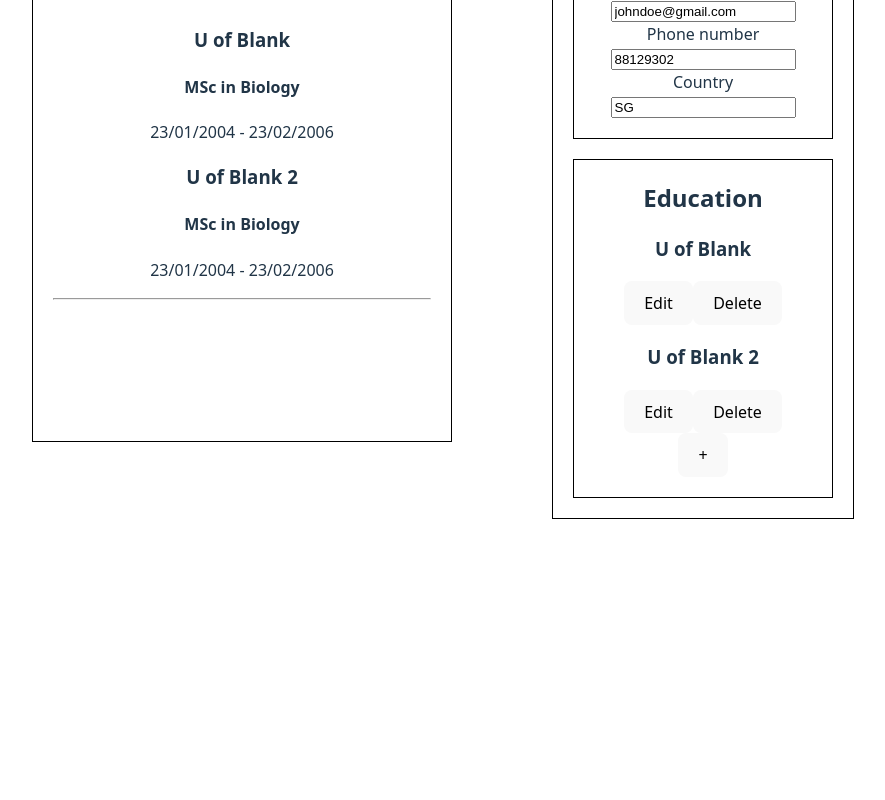
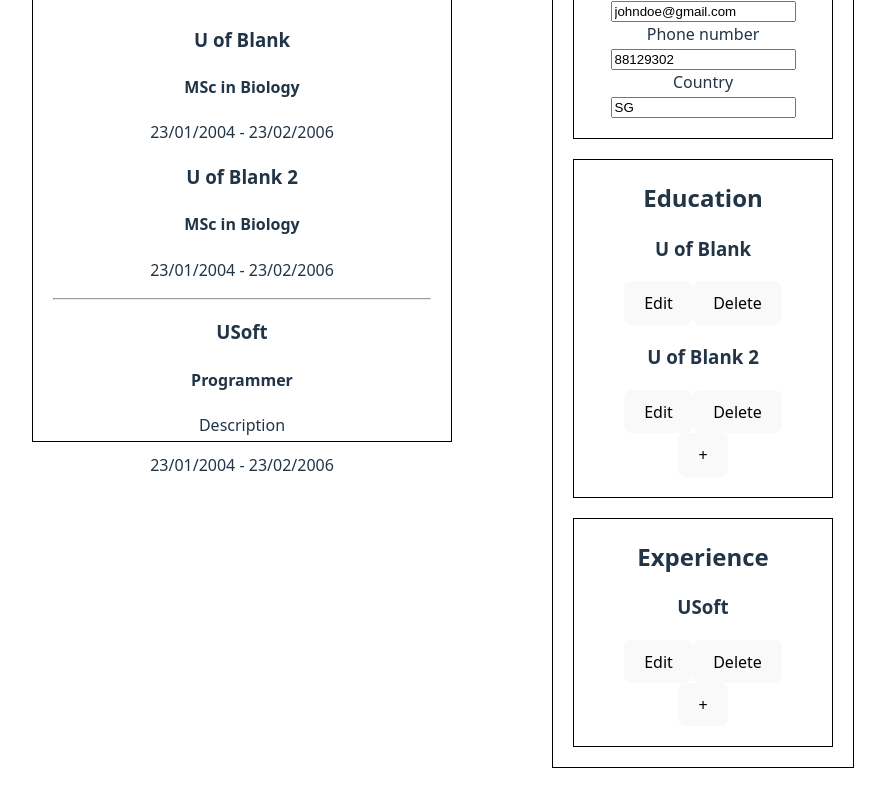
Before and after one commit to slabwu/cv, a React (Vite) app: page / in a window 1280 px wide. Shown: the part 309-1109 px from the top of the page, without its empty margins (197-1082 px from the left). Before the commit the page ends 860 px from the top, so only its background shows below. Built offline with nearby package versions, Linux system fonts and the light colour scheme.

Commit message:
Add experience section

```diff
--- a/src/content.jsx
+++ b/src/content.jsx
@@ -1,6 +1,7 @@
 import { useState } from 'react'
 import Details from './details.jsx'
 import Education from './education.jsx'
+import Experience from './experience.jsx'
 import Resume from './resume.jsx'
 
 export default function Content() {
@@ -8,32 +9,43 @@ export default function Content() {
         name: "John Doe",
         email: "johndoe@gmail.com",
         phone: "88129302",
-        country: "SG",
+        country: "SG"
     });
 
     const [education, setEducation] = useState([
         {
-        id: 0,
+            id: crypto.randomUUID(),
             name: "U of Blank",
             degree: "MSc in Biology",
             start: "23/01/2004",
-        end: "23/02/2006",
+            end: "23/02/2006"
         },
         {
-        id: 1,
+            id: crypto.randomUUID(),
             name: "U of Blank 2",
             degree: "MSc in Biology",
             start: "23/01/2004",
-        end: "23/02/2006",
+            end: "23/02/2006"
+        }
+    ]);
+
+    const [experience, setExperience] = useState([
+        {
+            name: "USoft",
+            position: "Programmer",
+            description: "Description",
+            start: "23/01/2004",
+            end: "23/02/2006"
         },
     ]);
 
     return (
         <main>
-            <Resume details={details} education={education}></Resume>
+            <Resume details={details} education={education} experience={experience}></Resume>
             <div className="form">
                 <Details details={details} setDetails={setDetails}></Details>
                 <Education education={education} setEducation={setEducation}></Education>
+                <Experience experience={experience} setExperience={setExperience}></Experience>
             </div>
         </main>
     )
--- /dev/null
+++ b/src/experience.jsx
@@ -0,0 +1,75 @@
+import { useState } from 'react'
+import Field from './field.jsx'
+
+function Job({ job, isActive, edit, remove, activate }) {
+    const fields = [
+        {name: 'Job', value: 'name'},
+        {name: 'Position', value: 'position'},
+        {name: 'Description', value: 'description'},
+        {name: 'Start', value: 'start'},
+        {name: 'End', value: 'end'}
+    ]
+
+    const handleChange = (field, value) => {
+        edit({...job, [field]: value})
+    }
+
+    if (isActive) {
+        return (
+            <div>
+                {fields.map(({ name, value }) => (
+                    <Field key={value} name={name} value={job[value]} onChange={e => handleChange(value, e.target.value)}></Field>
+                ))}
+                <button onClick={() => activate(null)}>Cancel</button>
+            </div>
+        )
+    } else {
+        return (
+            <div>
+                <h3>{job.name}</h3>
+                <button onClick={() => activate(job.id)}>Edit</button>
+                <button onClick={() => remove(job.id)}>Delete</button>
+            </div>
+        )
+    }
+}
+
+export default function Experience({ experience, setExperience }) {
+    const [activeId, setActiveId] = useState(null)
+
+    const removeJob = (id) => {
+        const updated = experience.filter(job => job.id !== id)
+        setExperience(updated)
+    }
+
+    const activateJob = (id) => {
+        setActiveId(id)
+    }
+
+    const editJob = (updatedJob) => {
+        const updated = experience.map(job => job.id === updatedJob.id ? updatedJob : job)
+        setExperience(updated)
+    }
+
+    const addJob = () => {
+        const newJob = {
+            id: crypto.randomUUID(),
+            name: "Job Name",
+            position: "Position Name",
+            description: "Description of Job",
+            start: "01/01/2000",
+            end: "01/01/2004"
+        }
+        setExperience([...experience, newJob])
+    }
+
+    return (
+        <section className='experience'>
+            <h2>Experience</h2>
+            {experience.map(job => (
+                <Job key={job.id} job={job} isActive={activeId === job.id} remove={removeJob} edit={editJob} activate={activateJob}></Job>
+            ))}
+            <button onClick={addJob}>+</button>
+        </section>
+    )
+}
--- a/src/resume.jsx
+++ b/src/resume.jsx
@@ -1,4 +1,4 @@
-export default function Resume({ details, education }) {
+export default function Resume({ details, education, experience }) {
     return (
         <section className='resume'>
             <h2>{details.name}</h2>
@@ -20,6 +20,17 @@ export default function Resume({ details, education }) {
 
             <hr />
 
+            {experience.map((job) => (
+                <>
+                <h3>{job.name}</h3>
+                <h4>{job.position}</h4>
+                <p>{job.description}</p>
+                <p>
+                    {job.start} - {job.end}
+                </p>
+                </>
+            ))}
+
         </section>
     )
 }
```
Lines whose indentation alone changed are shown as unchanged.
